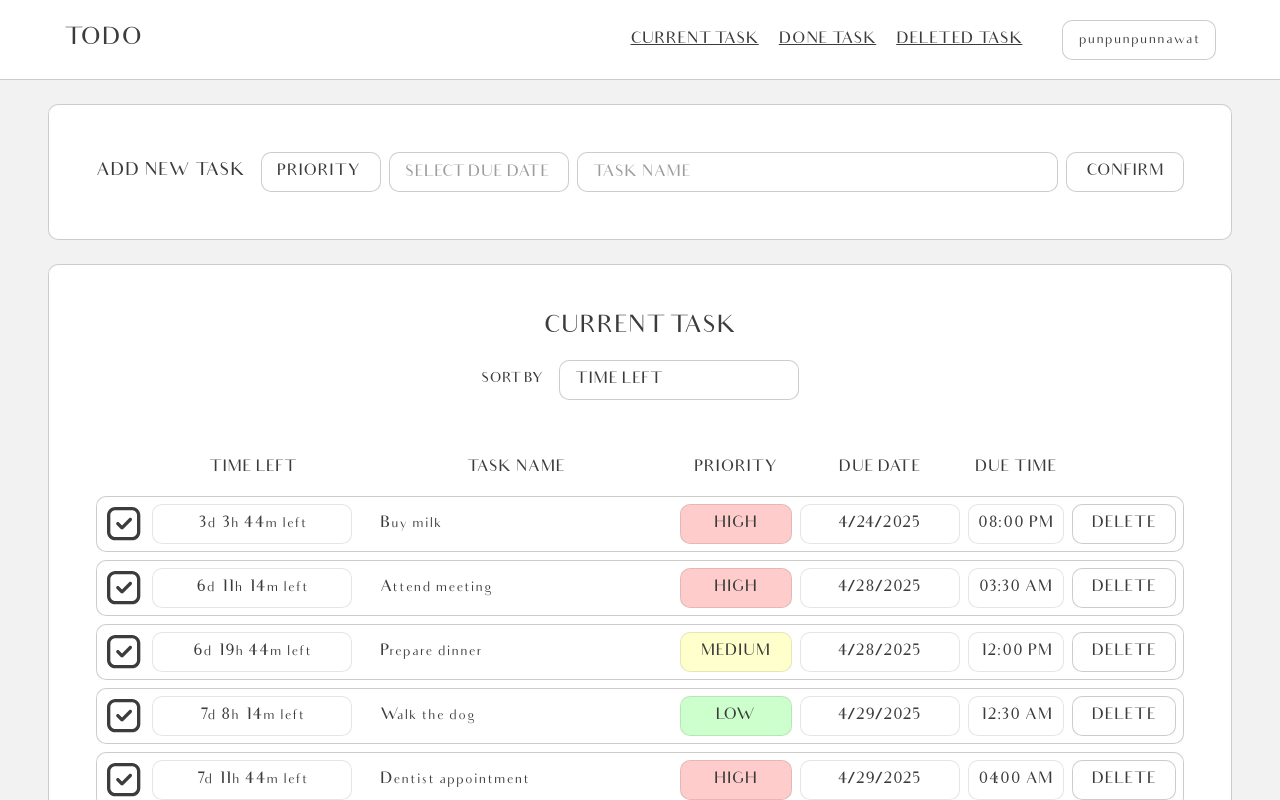
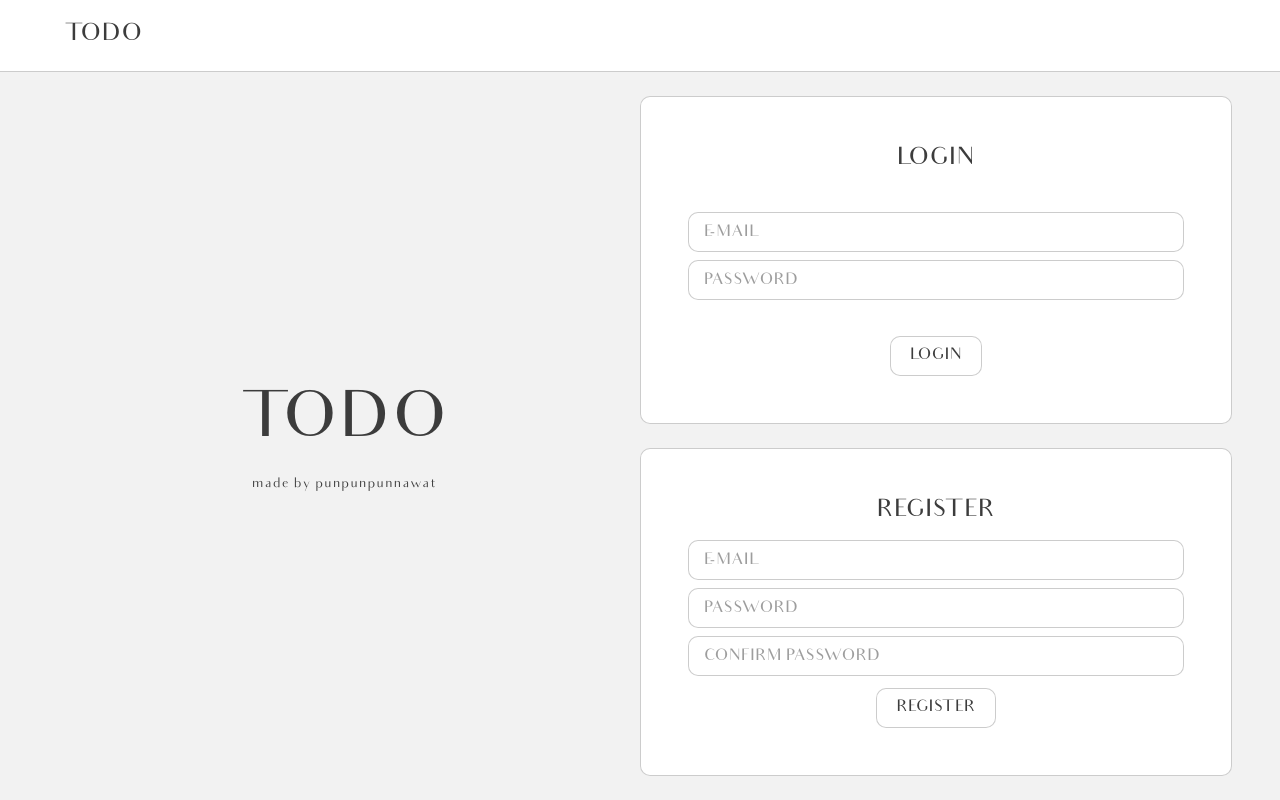
Before and after one commit to punpunpunnawat/TODO, a React (Vite) app in the folder front-end/: page / in a window 1280 px wide. Shown: the top 800 px of the page. Built offline with nearby package versions, Linux system fonts and the light colour scheme.

Commit message:
front-end prototype done backend next!

```diff
--- a/front-end/src/App.tsx
+++ b/front-end/src/App.tsx
@@ -1,12 +1,14 @@
 import { Route, Routes } from "react-router-dom";
 import CurrentTask from "./pages/CurrentTask";
 import DeletedTask from "./pages/DeletedTask";
+import Login from "./pages/Login";
 
 export default function App() {
   return (
     <>
      <Routes>
-        <Route path="/" element={<CurrentTask />} />
+        <Route path="/" element={<Login />} />
+        <Route path="/current-task" element={<CurrentTask />} />
         <Route path="/deleted-task" element={<DeletedTask />} />
       </Routes>
     </>
--- a/front-end/src/components/NavigationBar/NavigationBar.tsx
+++ b/front-end/src/components/NavigationBar/NavigationBar.tsx
@@ -5,9 +5,10 @@ import { useNavigate } from "react-router-dom"; // Import useNavigate from react
 
 interface MyComponentProps {
   username: string;
+  loggedIn?: boolean; // Prop to toggle the buttons
 }
 
-const NavigationBar: React.FC<MyComponentProps> = ({ username }) => {
+const NavigationBar: React.FC<MyComponentProps> = ({ username, loggedIn = false }) => {
   const navigate = useNavigate();
 
   const handleClickCurrentTask = () => {
@@ -22,14 +23,23 @@ const NavigationBar: React.FC<MyComponentProps> = ({ username }) => {
     <div className="sticky top-0 z-50 flex justify-between h-[80px] w-full items-center px-8 sm:px-16 bg-light_main border-b-[1px] border-border">
       <div className="text-2xl">TODO</div>
       <div className="flex gap-[40px]">
+        {/* Render buttons only if showButtons is true */}
+        {loggedIn && (
+          <>
             <div className="flex gap-[20px]">
             <Button className="hidden lg:block" variant="navigate" onClick={handleClickCurrentTask}>CURRENT TASK</Button>
             <Button className="hidden lg:block" variant="navigate">DONE TASK</Button>
             <Button className="hidden sm:block" variant="navigate" onClick={handleClickDeletedTask}>DELETED TASK</Button>
             </div>
+
           <Dropdown label={username} options={["1","2","3"]} className="hidden sm:block"/>
+
+          {/* Mobile Icon */}
+          <MenuIcon className="sm:hidden"/>
+          </>
+          )}
       </div>
-      <MenuIcon className="sm:hidden"/>
+
     </div>
   );
 };
--- a/front-end/src/components/Task/Task.tsx
+++ b/front-end/src/components/Task/Task.tsx
@@ -13,7 +13,7 @@ interface TaskProp {
   onClickDelete?: () => void;
 }
 
-const Task = ({ label, priority, dueTime, onClickMarkAsDone, onClickDelete }: TaskProp) => {
+const Task = ({ label, priority, dueTime, done, onClickMarkAsDone, onClickDelete }: TaskProp) => {
   const [timeLeft, setTimeLeft] = useState<string>("");
 
   // Update the timeLeft every minute
@@ -23,7 +23,8 @@ const Task = ({ label, priority, dueTime, onClickMarkAsDone, onClickDelete }: Ta
       const now = new Date();
       const diff = dueTime.getTime() - now.getTime();
 
-      if (diff <= 0) return "Due now!";
+      if (done) return "DONE";
+      if (diff <= 0) return "EXPIRED";
 
       const minutes = Math.floor(diff / (1000 * 60)) % 60;
       const hours = Math.floor(diff / (1000 * 60 * 60)) % 24;
@@ -47,7 +48,7 @@ const Task = ({ label, priority, dueTime, onClickMarkAsDone, onClickDelete }: Ta
 
     // Cleanup interval on unmount
     return () => clearInterval(intervalId);
-  }, [dueTime]); // Re-run the effect when dueTime changes
+  }, [dueTime, done]); // Re-run the effect when dueTime changes
 
   const handleClickMarkAsDone = () => {
     onClickMarkAsDone?.();
@@ -92,13 +93,29 @@ const Task = ({ label, priority, dueTime, onClickMarkAsDone, onClickDelete }: Ta
 
       {/* Mobile layout */}
       <div className="sm:hidden flex flex-col gap-2 p-4 bg-light_main light_border">
-        <div></div>
-        <div className="flex">
-          <div className="flex flex-grow h-10 items-center justify-center light_border_disable">{date}</div>
-          <div className="flex flex-grow h-10 items-center justify-center light_border_disable">{time}</div>
+        <div className="flex gap-2">
+          <div
+              className={`flex w-12 h-10 p-4 items-center justify-center light_border_disable
+                ${priority === Priority.HIGH
+                  ? "bg-priority_high"
+                  : priority === Priority.MEDIUM
+                    ? "bg-priority_medium"
+                    : "bg-priority_low"
+                }`}
+            >
+              {priority === Priority.HIGH ? "H" : priority === Priority.MEDIUM ? "M" : "L"}
+          </div>
+          <div className="flex flex-1 h-10 items-center justify-center light_border_disable">{label}</div>
+        </div >
+        <div className="flex gap-2">
+          <div className="flex flex-1 h-10 items-center justify-center light_border_disable">{date}</div>
+          <div className="flex flex-1 h-10 items-center justify-center light_border_disable">{time}</div>
         </div>
-        <div><Button onClick={handleClickDelete} className="w-full">DELETE</Button></div>
+        <div className="flex gap-2">
+          <Button onClick={handleClickDelete} className="flex-1">DELETE</Button>
+        </div>
       </div>
+
     </>
   );
 };
--- a/front-end/src/pages/CurrentTask/CurrentTask.tsx
+++ b/front-end/src/pages/CurrentTask/CurrentTask.tsx
@@ -6,10 +6,6 @@ import Button from "../../components/Button";
 import NavigationBar from "../../components/NavigationBar";
 import DropdownInput from "../../components/Dropdown";
 import "react-datepicker/dist/react-datepicker.css";
-import moment from 'moment-timezone';
-
-// Set the global timezone to GMT+0700 (Indochina Time)
-moment.tz.setDefault("Asia/Bangkok");  // Asia/Bangkok is GMT+0700
 
 // Simulate an async fetch from a database
 const fetchTasksFromDatabase = async (): Promise<TaskType[]> => {
@@ -96,9 +92,6 @@ const CurrentTask = () => {
       return;
     }
 
-    // Use moment to first convert the dueDate to UTC and then to the Asia/Bangkok timezone
-    const adjustedDate = moment(dueTimeInput).utc().tz("Asia/Bangkok", true).toDate();
-
     // Create the new task with the adjusted time
     const newTask: TaskType = {
       id: tasks.length > 0 ? tasks[tasks.length - 1].id + 1 : 1,
@@ -107,9 +100,6 @@ const CurrentTask = () => {
       dueTime: dueTimeInput, // "YYYY-MM-DD"
       done: false,
     };
-
-    console.log(adjustedDate.toISOString().split("T")[0]);  // Log date
-    console.log(adjustedDate.toTimeString().slice(0, 5));  // Log time
 
     // Add the new task
     setTasks(prevTasks => [...prevTasks, newTask]);
@@ -160,13 +150,13 @@ const CurrentTask = () => {
 
   return (
     <div>
-    <NavigationBar username="punpunpunnawat" />
+      <NavigationBar username="punpunpunnawat" loggedIn />
 
       <main className="flex flex-col gap-6 p-6 sm:px-12">
 
         {/* Add New Task */}
         <section className="hidden md:flex flex-col xl:flex-row items-center gap-4 p-12 light_border bg-light_main">
-        <h2 className="text-lg">ADD NEW TASK</h2>
+          <h2 className="text-base">ADD NEW TASK</h2>
             <div className="flex flex-1 w-full items-center gap-4">
               <div className="flex flex-1 flex-col xl:flex-row items-center gap-4 xl:gap-2">
                 <div className="flex w-full items-center gap-2">
@@ -260,7 +250,6 @@ const CurrentTask = () => {
                   />
                 ))}
               </div>
-
             </>
           )}
         </section>
@@ -268,15 +257,20 @@ const CurrentTask = () => {
 
         {/*Done Tasks List */}
         <section className="flex flex-col items-center gap-12 light_border bg-light_main px-4 py-12 sm:px-12 brightness-95">
+          {/* if loading */}
           {loading ? (
             <div className="flex items-center justify-center py-12 w-full">
               <div className="h-12 w-12 animate-spin rounded-full border-t-4 border-light_dark border-opacity-60" />
             </div>
-        ) : sortedDoneTasks.length === 0 ? (
+          ) :
+          // if have no task show icon
+          sortedDoneTasks.length === 0 ? (
             <div className="flex justify-center items-center py-12 text-center w-full">
               Hello World
             </div>
-        ) : (
+          ) :
+          // default task list show
+          (
             <>
               <header className="flex flex-col gap-4">
                 <h2 className="text-2xl text-center">DONE TASK</h2>
@@ -313,7 +307,6 @@ const CurrentTask = () => {
                   />
                 ))}
               </div>
-
             </>
           )}
         </section>
--- a/front-end/src/pages/DeletedTask/DeletedTask.tsx
+++ b/front-end/src/pages/DeletedTask/DeletedTask.tsx
@@ -4,7 +4,7 @@ const CurrentTask = () => {
 
   return (
     <div>
-      <NavigationBar username="punpunpunnawat"/>
+      <NavigationBar username="punpunpunnawat" loggedIn/>
        task ja</div>
   );
 };
--- /dev/null
+++ b/front-end/src/pages/Login/Login.tsx
@@ -0,0 +1,110 @@
+import { useState } from "react";
+import NavigationBar from "../../components/NavigationBar";
+import Button from "../../components/Button";
+import { useNavigate } from "react-router-dom";
+
+const Login = () => {
+    const navigate = useNavigate();
+    const [loginEmailInput, setLoginEmailInput] = useState<string>("");
+    const [loginPasswordInput, setLoginPasswordInput] = useState<string>("");
+    const [registerEmailInput, setRegisterEmailInput] = useState<string>("");
+    const [registerPasswordInput, setRegisterPasswordInput] = useState<string>("");
+    const [registerConfirmPasswordInput, setRegisterConfirmPasswordInput] = useState<string>("");
+
+    const handleChageLoginEmailInput = (event: React.ChangeEvent<HTMLInputElement>) => {
+        setLoginEmailInput(event.target.value);
+    }
+
+    const handleChagePasswordInput = (event: React.ChangeEvent<HTMLInputElement>) => {
+        setLoginPasswordInput(event.target.value);
+    }
+
+    const handleChageRegisterEmailInput = (event: React.ChangeEvent<HTMLInputElement>) => {
+        setRegisterEmailInput(event.target.value);
+    }
+
+    const handleChageRegisterPasswordInput = (event: React.ChangeEvent<HTMLInputElement>) => {
+        setRegisterPasswordInput(event.target.value);
+    }
+
+    const handleChageRegisterConfirmPasswordInput = (event: React.ChangeEvent<HTMLInputElement>) => {
+        setRegisterConfirmPasswordInput(event.target.value);
+    }
+
+    const handleClickLogin = () => {
+        navigate("/current-task");
+    }
+
+  return (
+
+    <div className="h-screen flex flex-col">
+        <NavigationBar username=""/>
+       <main className="w-full h-full flex px-6 sm:px-12 py-6 ">
+            <section className="hidden lg:flex flex-1 flex-col items-center justify-center">
+                <div className="flex items-end">
+                    <h1 className="text-[64px]">
+                        TODO
+                    </h1>
+                    <h2 className="hidden 2xl:block text-[32px] p-4">
+                        make your task easier to track
+                    </h2>
+                </div>
+                <span>made by punpunpunnawat</span>
+            </section>
+
+            <section className="flex flex-1 flex-col gap-6">
+                <section className="flex flex-1 flex-col p-12  justify-between items-center bg-light_main light_border">
+                    <h2 className="text-2xl">LOGIN</h2>
+                    <div className="w-full flex flex-col gap-2">
+                        <input
+                            type="text"
+                            value={loginEmailInput}
+                            onChange={handleChageLoginEmailInput}
+                            placeholder="E-MAIL"
+                            className="h-10 light_border px-4"
+                        />
+                        <input
+                            type="text"
+                            value={loginPasswordInput}
+                            onChange={handleChagePasswordInput}
+                            placeholder="PASSWORD"
+                            className="h-10 light_border px-4"
+                        />
+                    </div>
+                    <Button onClick={handleClickLogin}>LOGIN</Button>
+                </section>
+
+                <section className="flex flex-1 flex-col p-12 justify-between items-center bg-light_main light_border">
+                    <h2 className="text-2xl">REGISTER</h2>
+                    <div className="w-full flex flex-col gap-2">
+                        <input
+                            type="text"
+                            value={registerEmailInput}
+                            onChange={handleChageRegisterEmailInput}
+                            placeholder="E-MAIL"
+                            className="h-10 light_border px-4"
+                        />
+                        <input
+                            type="text"
+                            value={registerPasswordInput}
+                            onChange={handleChageRegisterPasswordInput}
+                            placeholder="PASSWORD"
+                            className="h-10 light_border px-4"
+                        />
+                        <input
+                            type="text"
+                            value={registerConfirmPasswordInput}
+                            onChange={handleChageRegisterConfirmPasswordInput}
+                            placeholder="CONFIRM PASSWORD"
+                            className="h-10 light_border px-4"
+                        />
+                    </div>
+                    <Button>REGISTER</Button>
+                </section>
+            </section>
+        </main>
+    </div>
+  );
+};
+
+export default Login;
--- /dev/null
+++ b/front-end/src/pages/Login/index.ts
@@ -0,0 +1,2 @@
+import Login from "./Login";
+export default Login;
```
Lines whose indentation alone changed are shown as unchanged.
